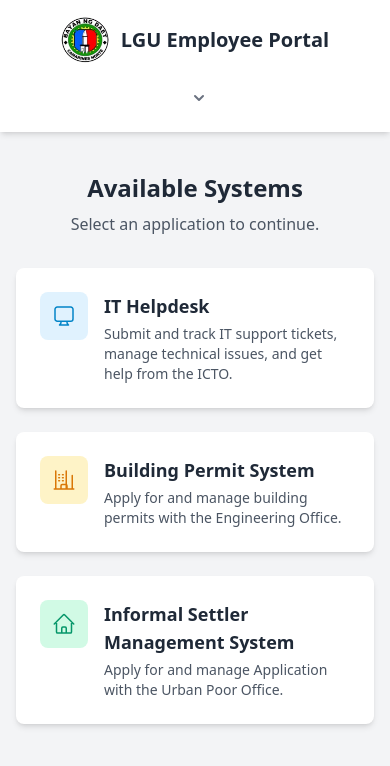
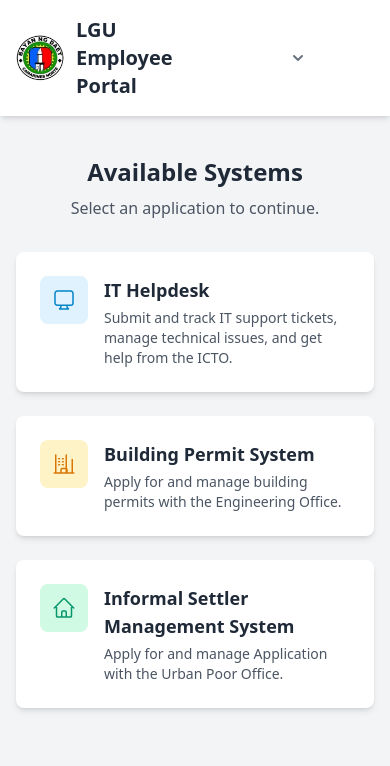
Before and after one commit to NikkoAce/lgu-employee-portal, a plain HTML site: page public/dashboard.html in a window 390 px wide. Drawn offline with nearby package versions, Linux system fonts and the light colour scheme; sample sign-in values are in the browser's storage.

Commit message:
update responsiveness

```diff
--- a/public/dashboard.html
+++ b/public/dashboard.html
@@ -11,13 +11,13 @@
 
     <!-- Header -->
     <header class="bg-white shadow-md">
-        <div class="max-w-7xl mx-auto py-4 px-4 sm:px-6 lg:px-8 flex flex-col sm:flex-row sm:justify-between items-center">
+        <div class="max-w-7xl mx-auto py-4 px-4 sm:px-6 lg:px-8 flex justify-between items-center">
             <div class="flex items-center justify-center sm:justify-start space-x-3">
                 <img src="LGU-DAET LOGO.png" alt="LGU Logo" class="h-12 w-12 sm:h-16 sm:w-16 rounded-full">
                 <h1 class="text-xl sm:text-2xl font-bold text-gray-800">LGU Employee Portal</h1>
             </div>
             <!-- User Menu -->
-            <div class="relative mt-4 sm:mt-0">
+            <div class="relative">
                 <button id="user-menu-button" class="flex items-center justify-center sm:justify-start space-x-2 focus:outline-none p-2 rounded-md hover:bg-gray-100 transition-colors min-w-[160px]">
                     <div id="user-info" class="text-center sm:text-right">
                         <!-- User info will be injected here -->
```
